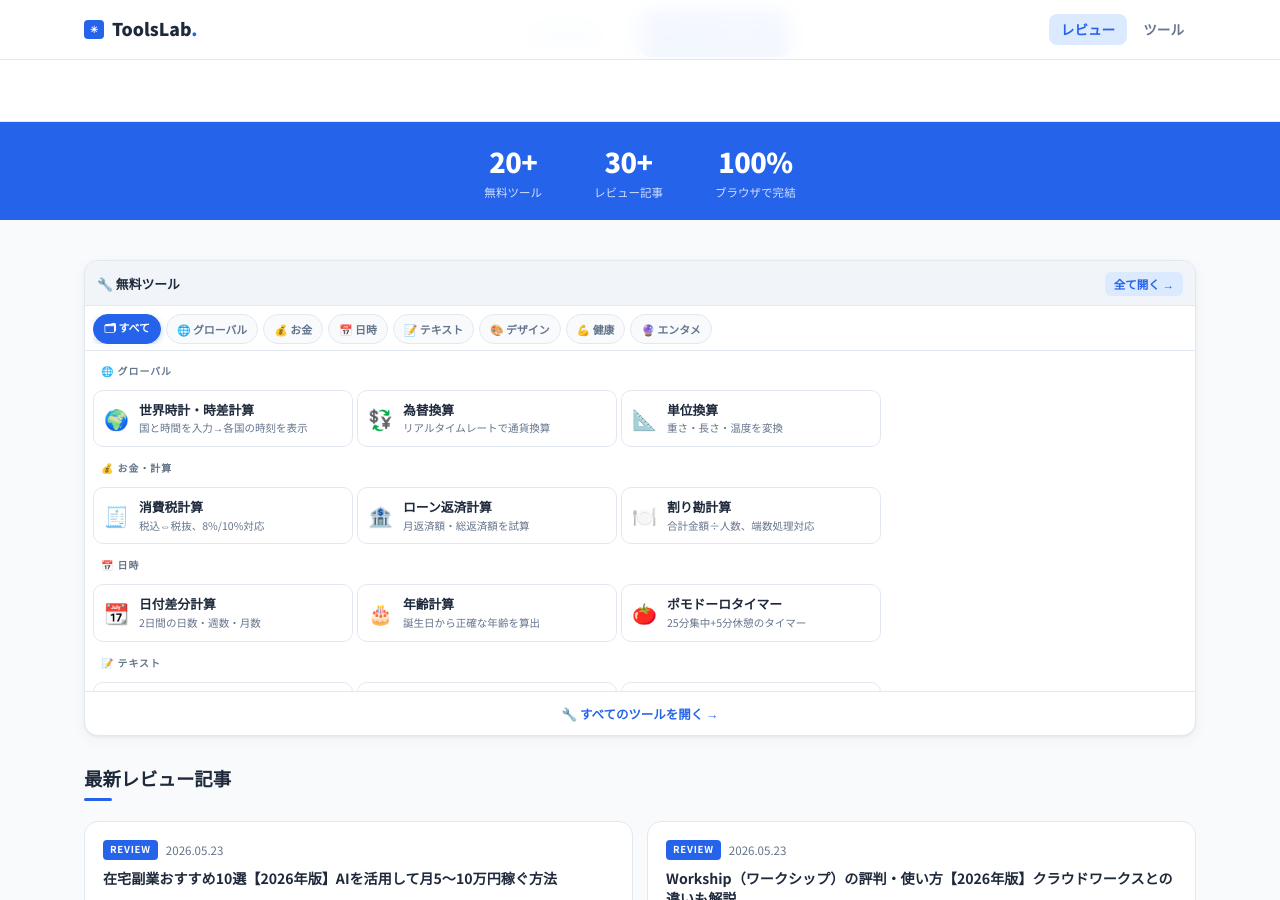
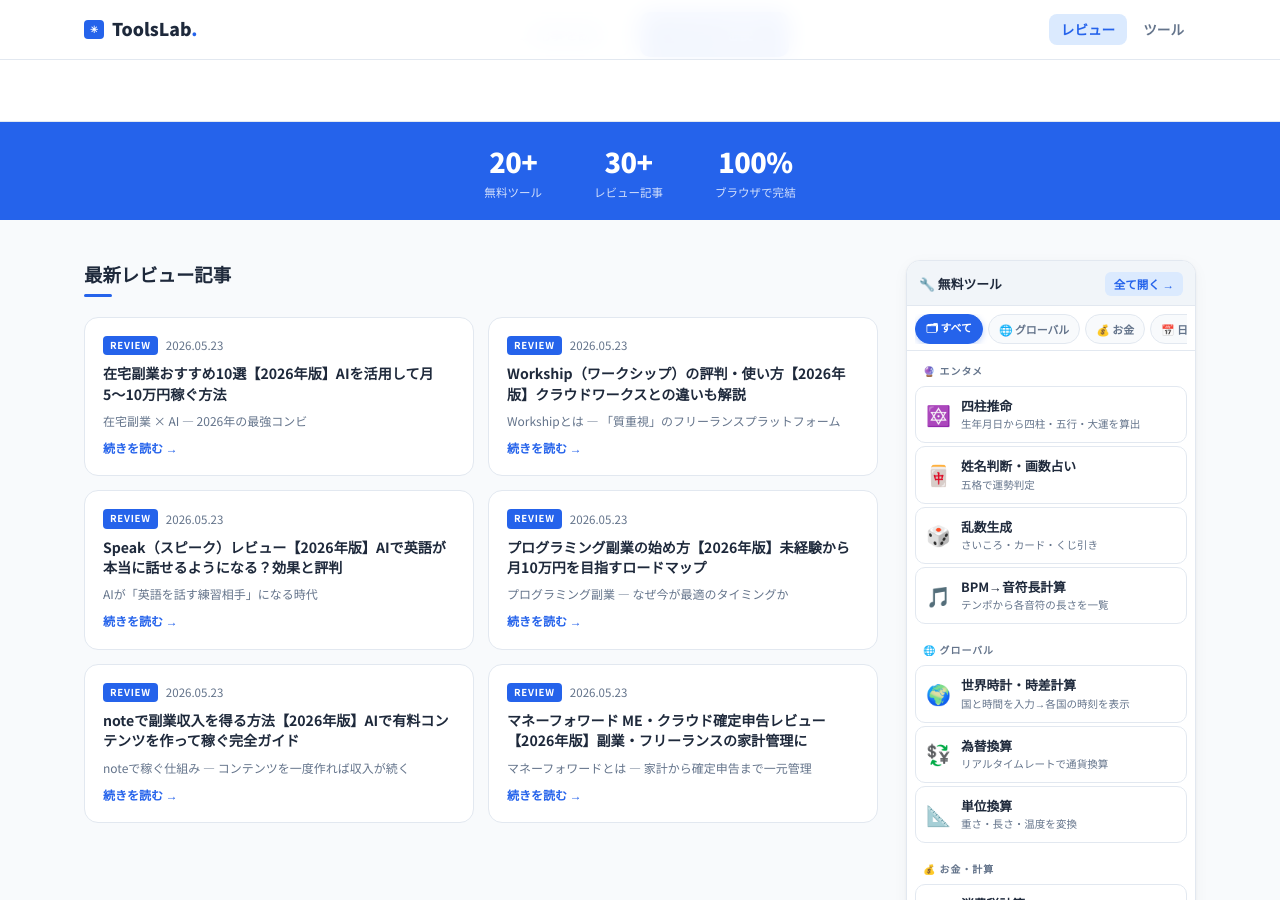
Before and after one commit to ToolsLab-ops/review, a Jekyll site: the page built from index.html, in a window 1280 px wide and 900 px high, scrolled down 307 px. Built offline with Jekyll 4.4.1, drawn with Linux system fonts in a browser that asks for light colours.

Commit message:
fix: restore sidebar layout, move fun tools to top of sidebar list

```diff
--- a/index.html
+++ b/index.html
@@ -126,9 +126,9 @@
 
     /* ── MAIN 2-COL GRID ── */
 
-    .main-wrap { max-width: 1160px; margin: 0 auto; padding: 40px 24px 64px; display: flex; flex-direction: column; gap: 28px; }
+    .main-wrap { max-width: 1160px; margin: 0 auto; padding: 40px 24px 64px; display: grid; grid-template-columns: 1fr var(--sidebar-w); gap: 28px; align-items: start; }
 
-    @media (max-width: 860px) { .main-wrap { grid-template-columns: 1fr; } .home-tool-sidebar { display: flex; } }
+    @media (max-width: 860px) { .main-wrap { grid-template-columns: 1fr; } .home-tool-sidebar { display: none; } }
 
 
 
@@ -170,11 +170,9 @@
 
     .home-tool-sidebar {
 
-      position: static;
+      position: sticky; top: calc(var(--header-h) + 16px);
 
-      height: auto;
-
-      order: -1;
+      height: calc(100vh - var(--header-h) - 32px);
 
       display: flex; flex-direction: column;
 
@@ -460,20 +458,6 @@
 
     @media (max-width: 600px) { .hero { padding: 40px 0 48px; } .stats-inner { gap: 32px; } }
 
-    /* ── TOOLS TOP MODE ── */
-    .sidebar-tool-list { flex-wrap: wrap; max-height: 340px; overflow-y: auto; }
-    .list-section { display: flex; flex-wrap: wrap; gap: 4px; width: 100%; margin-bottom: 6px; }
-    .list-section-label { flex-basis: 100%; width: 100%; }
-    .list-tool-card { flex: 1 1 160px; max-width: 260px; }
-    .tool-bubble-wrap::before, .tool-bubble-wrap::after { display: none !important; }
-    #contentPanel { width: 100%; }
-    /* == TOOLS TOP MODE == */
-    .sidebar-tool-list { flex-wrap: wrap; max-height: 340px; overflow-y: auto; }
-    .list-section { display: flex; flex-wrap: wrap; gap: 4px; width: 100%; margin-bottom: 6px; }
-    .list-section-label { flex-basis: 100%; width: 100%; }
-    .list-tool-card { flex: 1 1 160px; max-width: 260px; }
-    .tool-bubble-wrap::before, .tool-bubble-wrap::after { display: none !important; }
-    #contentPanel { width: 100%; }
 
   </style>
 
@@ -715,6 +699,14 @@
 
 const TOOLS = [
 
+  { id:'shichu',      cat:'fun',      icon:'🔯', name:'四柱推命',           desc:'生年月日から四柱・五行・大運を算出' },
+
+  { id:'kanji',       cat:'fun',      icon:'🀄', name:'姓名判断・画数占い', desc:'五格で運勢判定' },
+
+  { id:'random',      cat:'fun',      icon:'🎲', name:'乱数生成',           desc:'さいころ・カード・くじ引き' },
+
+  { id:'bpm',         cat:'fun',      icon:'🎵', name:'BPM→音符長計算',    desc:'テンポから各音符の長さを一覧' },
+
   { id:'world-clock', cat:'global',   icon:'🌍', name:'世界時計・時差計算', desc:'国と時間を入力→各国の時刻を表示' },
 
   { id:'currency',    cat:'global',   icon:'💱', name:'為替換算',           desc:'リアルタイムレートで通貨換算' },
@@ -748,14 +740,6 @@
   { id:'calorie',     cat:'health',   icon:'🔥', name:'カロリー消費計算',   desc:'運動種目×体重×時間で算出' },
 
   { id:'body-fat',    cat:'health',   icon:'📊', name:'体脂肪率・理想体重', desc:'年齢・性別・身長から算出' },
-
-  { id:'shichu',      cat:'fun',      icon:'🔯', name:'四柱推命',           desc:'生年月日から四柱・五行・大運を算出' },
-
-  { id:'kanji',       cat:'fun',      icon:'🀄', name:'姓名判断・画数占い', desc:'五格で運勢判定' },
-
-  { id:'random',      cat:'fun',      icon:'🎲', name:'乱数生成',           desc:'さいころ・カード・くじ引き' },
-
-  { id:'bpm',         cat:'fun',      icon:'🎵', name:'BPM→音符長計算',    desc:'テンポから各音符の長さを一覧' },
 
 ];
 
```
